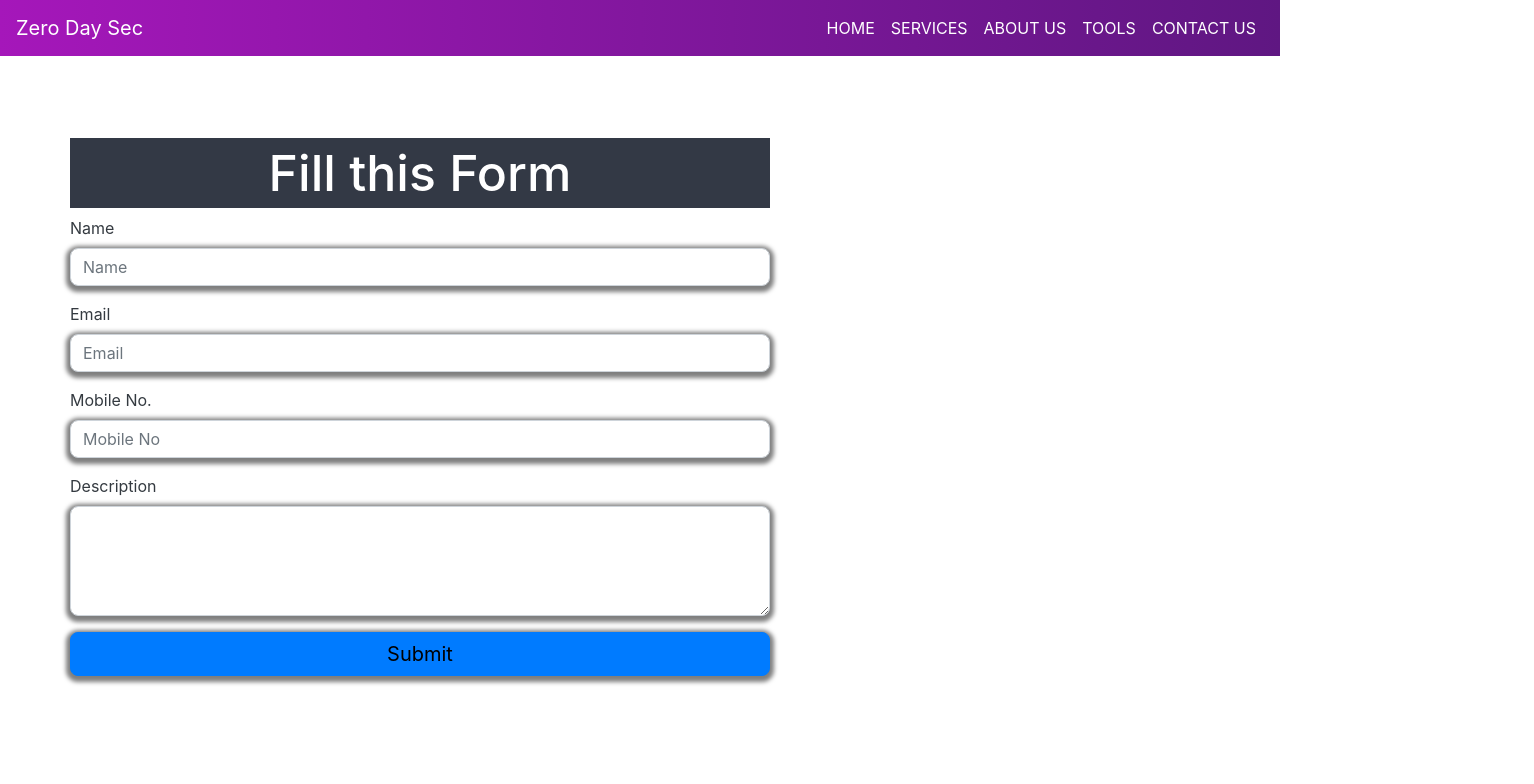
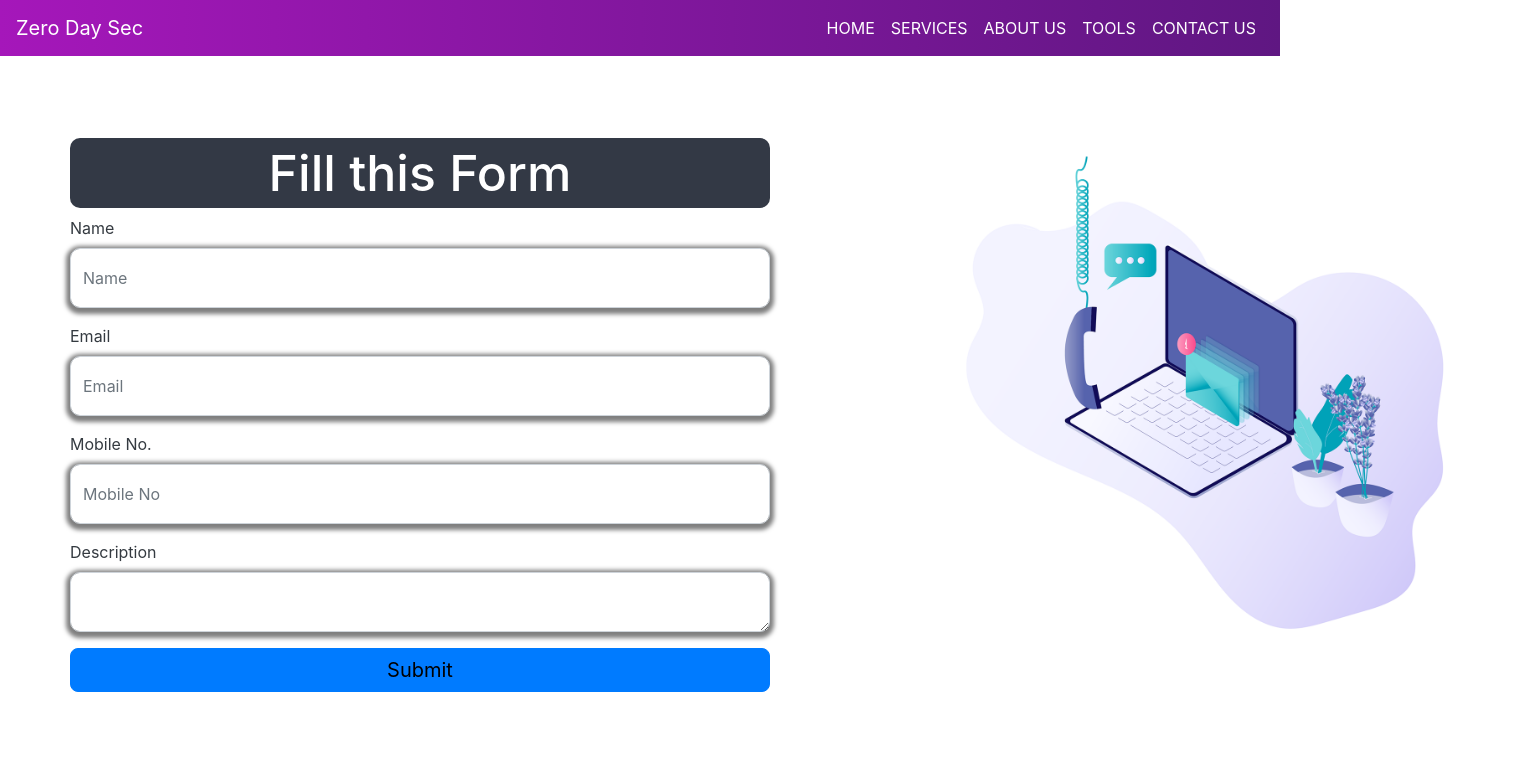
Before and after one commit to aksah-jalkote/Happy-site, a React (Create React App) app: page /contact in a window 1280 px wide. Shown: the top 784 px of the page, 1534 px wide, since content can reach past the window. Built offline with nearby package versions, Linux system fonts and the light colour scheme.

Commit message:
reinitilized files

```diff
--- a/src/contact/Contact.js
+++ b/src/contact/Contact.js
@@ -1,30 +1,24 @@
-import React from 'react'
-import Jumbotron from '../components/Jumbotron'
-import Menu from '../core/Menu'
-import Main from './Main'
-import Social from '../components/Social'
-import Footer from '../core/Footer'
-import Newsletter from '../components/NewsLetter'
-
-
-
+import React from 'react';
+import Jumbotron from '../components/Jumbotron';
+import Menu from '../core/Menu';
+import Main from './Main';
+import Social from '../components/Social';
+import Footer from '../core/Footer';
+import Newsletter from '../components/NewsLetter';
 
 const Contact = () => {
-    return (
-        <div>
-            <Menu/>
-            {/* <Jumbotron
+  return (
+    <div>
+      <Menu />
+      {/* <Jumbotron
             title="Contact Us"
             description="Contact us we are here for your security"
              />   */}
-             <Main/>
-             <Social/>
+      <Main />
+      <Social />
+      <Footer />
+    </div>
+  );
+};
 
-             <Footer/>
-
-
-        </div>
-    )
-}
-
-export default Contact
+export default Contact;
--- a/src/contact/Main.js
+++ b/src/contact/Main.js
@@ -1,6 +1,6 @@
 import React from 'react';
 import './contact.css';
-import secure3 from '../core/images/secure3.svg';
+import photu from "./photu.svg"
 
 const Main = () => {
   return (
@@ -37,7 +37,7 @@ const Main = () => {
           </button>
         </div>
       </form>
-      {/* <img src={secure3} className="img-fluid mt-5" /> */}
+      <img src={photu} className="img-fluid mt-5"/>
     </div>
   );
 };
--- a/src/contact/contact.css
+++ b/src/contact/contact.css
@@ -1,11 +1,11 @@
 .form-control {
-  border-radius: 8px;
+  border-radius: 10px;
+  height: 60px;
   color: #000;
   box-shadow: 0 2px 4px 4px rgba(0, 0, 0, 0.5);
 }
 
 #Contactme {
-
   display: inline-flex;
   width: 100%;
   padding: 20px;
@@ -14,7 +14,7 @@
 #Contactme form {
   margin-left: 50px;
 }
-.form-control{
+.form-control {
   width: 700px;
 }
 
@@ -22,7 +22,6 @@
   height: 500px;
   margin-top: 30px;
   margin-left: 100px;
-
 }
 
 #Contactme h1 {
@@ -30,13 +29,18 @@
   font-size: 50px;
   background: #333945;
   padding: 5px;
-  /* border-radius: 10px; */
-  color: #ffffff
+  border-radius: 10px;
+  color: #ffffff;
 }
 
 #Contactme button {
   border-radius: 8px;
   color: #000;
-  box-shadow: 0 2px 4px 4px rgba(0, 0, 0, 0.5);
+  /* box-shadow: 0 2px 4px 4px rgba(0, 0, 0, 0.5); */
   font-size: 20px;
 }
+
+#Contactme img{
+  /* box-shadow: 0 2px 4px 4px rgba(0, 0, 0, 0.5) ; */
+
+}
--- a/src/core/style.css
+++ b/src/core/style.css
@@ -1,8 +1,4 @@
 @import url('https://fonts.googleapis.com/css2?family=Open+Sans:ital,wght@0,600;1,400&display=swap');
-* {
-  padding: 0;
-  margin: 0;
-}
 *,
 *::after,
 *::before {
```
Also changed, not shown: src/contact/photu.svg (added).
